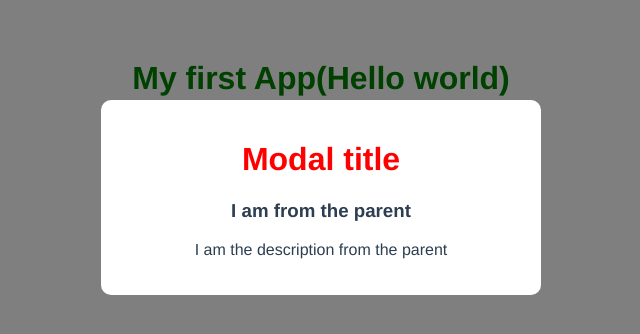
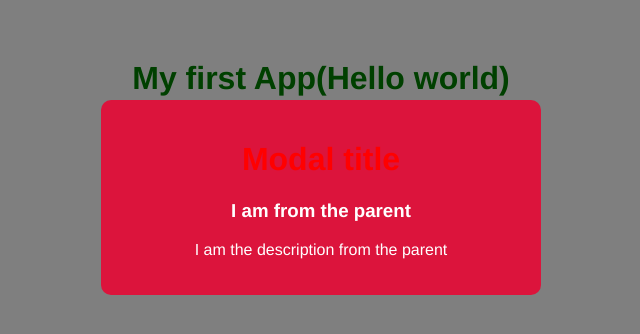
Before and after one commit to kiptanuiBoaz/vue-modal, a Vue app: page / in a window 1280 px wide. Shown: the top 334 px of the page, without its empty margins (319-959 px from the left). Built offline with nearby package versions, Linux system fonts and the light colour scheme.

Commit message:
added dynamic classes

```diff
--- a/src/App.vue
+++ b/src/App.vue
@@ -1,7 +1,7 @@
 <template>
   <h1>{{ title }}</h1>
 
-  <Modal header="I am from the parent" text="I am the description from the parent" />
+  <Modal :header="header" :text="text" theme="sale"/>
   <!-- <input type="text" ref="name"/>
  <button @click="handleClick" >Click here</button> -->
 </template>
@@ -16,7 +16,9 @@ export default {
   },
   data() {
     return {
-      title: "My first App(Hello world)"
+      title: "My first App(Hello world)",
+      header:"I am from the parent",
+      text:"I am the description from the parent"
     }
   },
   methods: {
--- a/src/assets/global.css
+++ b/src/assets/global.css
@@ -1,6 +1,5 @@
 body{
     margin:0;
-
 }
 
 p{
--- a/src/components/Modal.vue
+++ b/src/components/Modal.vue
@@ -1,6 +1,6 @@
 <template>
     <div class="backdrop">
-        <div class="modal">
+        <div class="modal" :class="{sale: theme === 'sale'}">
             <h1>Modal title </h1>
             <h3>{{header}}</h3>
             <p>{{text}}</p>
@@ -10,7 +10,7 @@
 
 <script>
 export default {
-    props:["header","text"]
+    props:["header","text","theme"]
 }
 </script>
 
@@ -39,4 +39,9 @@ export default {
 .modal p{
     font-style: normal;
 }
+
+.modal.sale{
+    background-color: crimson;
+    color:#fff;
+}
 </style>
```
